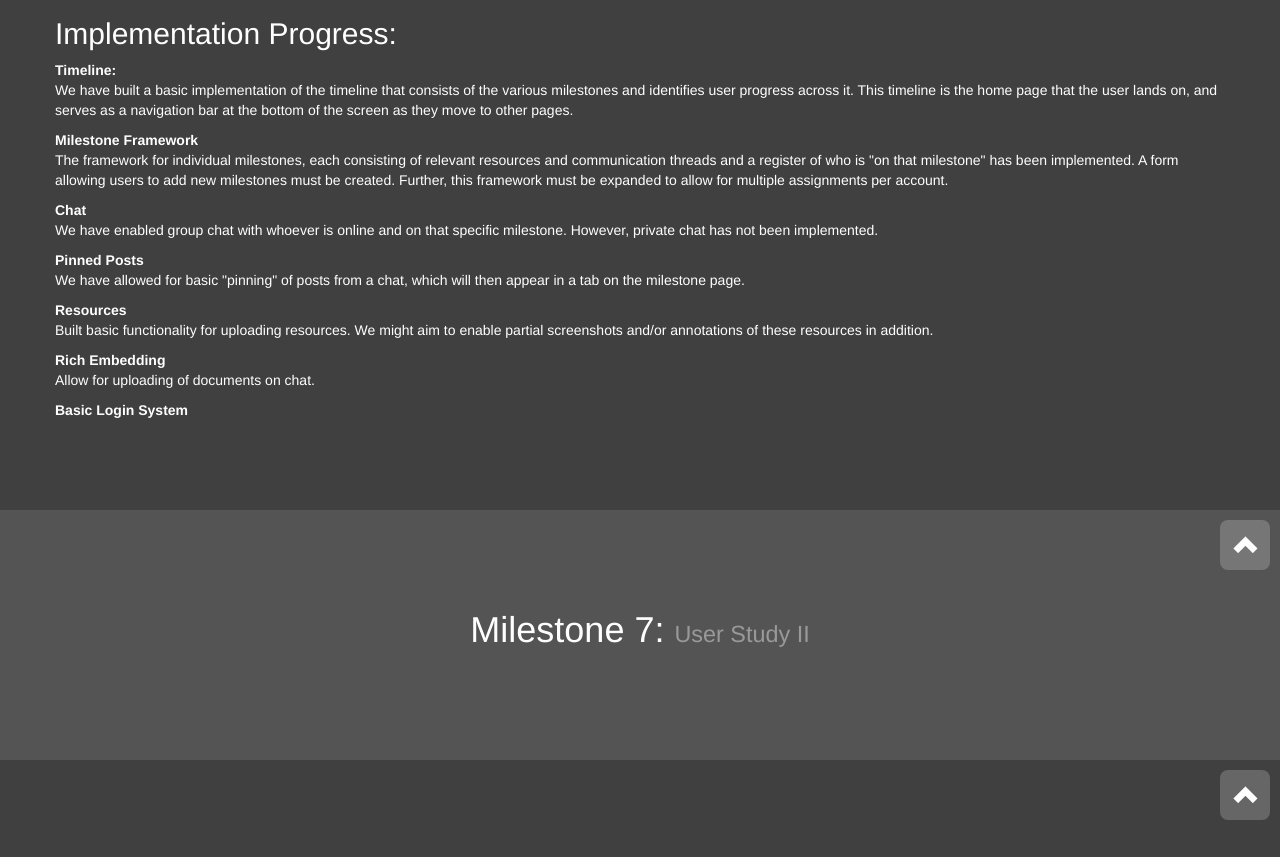
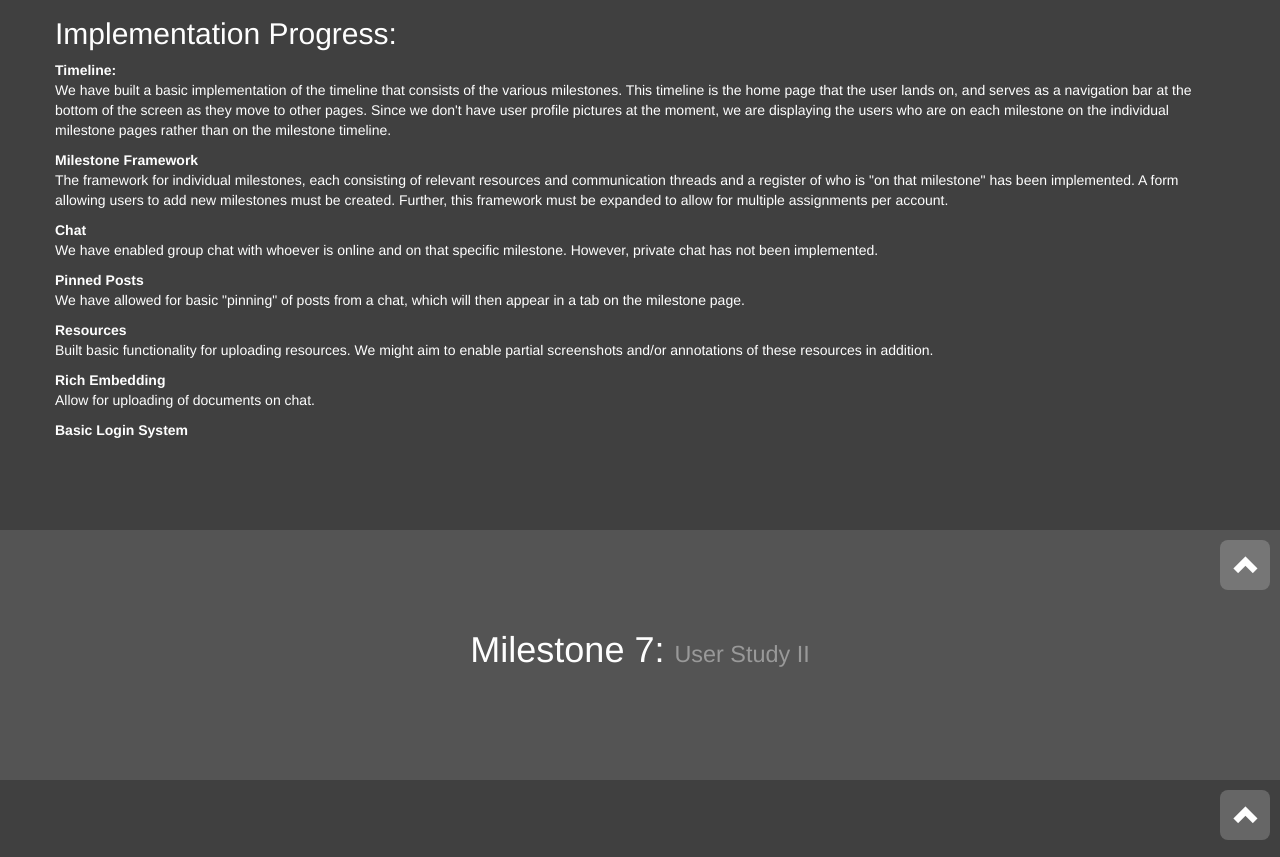
Before and after one commit to drock07/duzuro, a website: page index.html in a window 1280 px wide. Shown: the part 10562-11419 px from the top of the page. Drawn offline with Linux system fonts and the light colour scheme.

Commit message:
Update index.html

```diff
--- a/index.html
+++ b/index.html
@@ -375,7 +375,7 @@
 				<h2>Implementation Progress:</h2>
 
 				<p><b>Timeline:</b><br>
-				We have built a basic implementation of the timeline that consists of the various milestones and identifies user progress across it. This timeline is the home page that the user lands on, and serves as a navigation bar at the bottom of the screen as they move to other pages.</p>
+				We have built a basic implementation of the timeline that consists of the various milestones. This timeline is the home page that the user lands on, and serves as a navigation bar at the bottom of the screen as they move to other pages. Since we don't have user profile pictures at the moment, we are displaying the users who are on each milestone on the individual milestone pages rather than on the milestone timeline.</p>
 
 				<p><b>Milestone Framework</b><br>
 				The framework for individual milestones, each consisting of relevant resources and communication threads and a register of who is "on that milestone" has been implemented. A form allowing users to add new milestones must be created. Further, this framework must be expanded to allow for multiple assignments per account.
```
